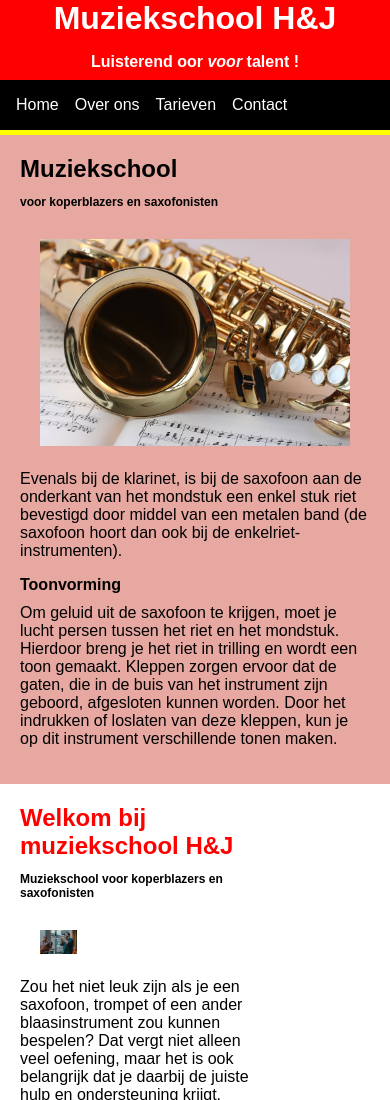
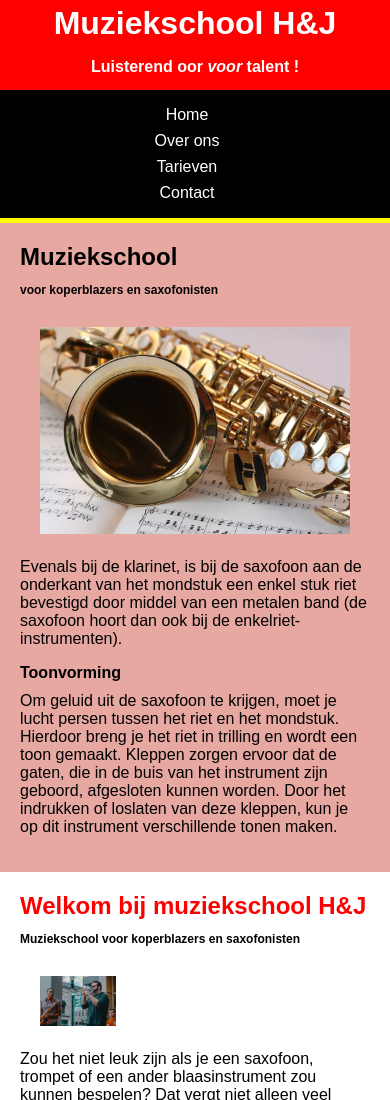
Before and after one commit to UserCapricorn/MuziekschoolHJ, a plain HTML site: page index.html in a window 390 px wide. Shown: the top 1100 px of the page. Drawn offline with Linux system fonts and the light colour scheme.

Commit message:
Add files via upload

```diff
--- a/styles/mainstyle.css
+++ b/styles/mainstyle.css
@@ -28,7 +28,7 @@ header {
 /* Aangepast voor mobiel */
 @media (max-width: 768px) {
    header{
-     height: 80px;
+     height: 90px;
    }
 }
 
@@ -77,12 +77,15 @@ nav a {
 
 /* Aangepast voor mobiel */
 @media (max-width: 768px) {
-   .nav ul {
+   nav ul {
       display: block;
       text-align: center;
    }
-   .nav li {
-      margin-bottom: 10px;
+   nav li {
+      margin-bottom: 10px 0;
+   }
+   nav a {
+      display: inline-block;
    }
 }
 
@@ -112,7 +115,7 @@ nav a {
    #content {
       flex-direction: column;
    }
-   .linkervlak, rechtervlak {
+   .linkervlak, .rechtervlak {
       width: 100%;
    }
 }
@@ -138,6 +141,12 @@ footer {
   padding: 1em 0;
   font-size: 0.9em;
   width: 100%;
+}
+/* Aangepast voor mobiel */
+@media (max-width: 768px) {
+   footer {
+      height: 60px;
+   }
 }
 
 .linkervlak-afbeelding {
```
